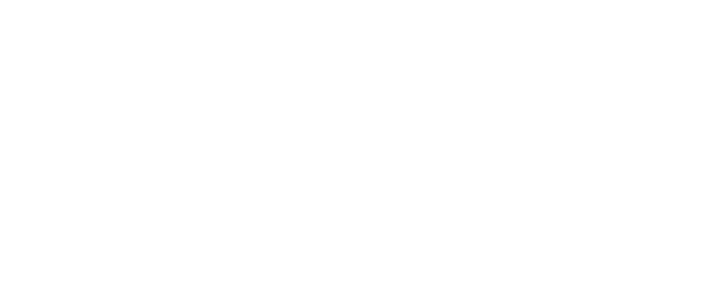
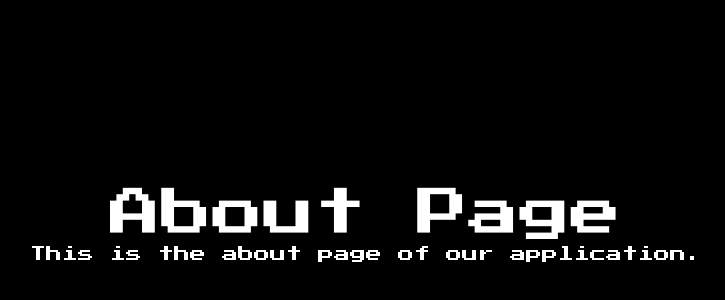
Before and after one commit to paulo-campos-57/web-pong, a React (Vite) app in the folder web-pong/: page /about in a window 1280 px wide. Before the commit this address had no page. Shown: the part 174-474 px from the top of the page, without its empty margins (274-999 px from the left). Built offline with nearby package versions, Linux system fonts and the light colour scheme.

Commit message:
add: begin about page

```diff
--- a/web-pong/src/App.tsx
+++ b/web-pong/src/App.tsx
@@ -1,6 +1,7 @@
 import { Route, Routes } from "react-router-dom";
 import Index from "./pages/Index";
 import LocalMultiplayer from "./pages/LocalMultiplayer";
+import About from "./pages/About";
 
 export default function App() {
 
@@ -9,6 +10,7 @@
       <Routes>
         <Route path="/" element={<Index />} />
         <Route path="/local-multiplayer" element={<LocalMultiplayer />} />
+        <Route path="/about" element={<About />} />
       </Routes>
     </>
   );
--- /dev/null
+++ b/web-pong/src/pages/About.tsx
@@ -0,0 +1,10 @@
+export default function About() {
+    return (
+        <>
+            <div className="font-pressStart w-screen h-screen bg-black flex justify-center items-center text-white flex-col">
+                <h1>About Page</h1>
+                <p>This is the about page of our application.</p>
+            </div>
+        </>
+    );
+}
--- a/web-pong/src/pages/Index.tsx
+++ b/web-pong/src/pages/Index.tsx
@@ -21,6 +21,10 @@
                         onClick={() => navigate('/local-multiplayer')}>
                         Play Local Multiplayer
                     </div>
+                    <div className="text-white hover:text-blue-400 cursor-pointer"
+                        onClick={() => navigate('/about')}>
+                        About the site
+                    </div>
                 </div>
             </div >
         </>
```
